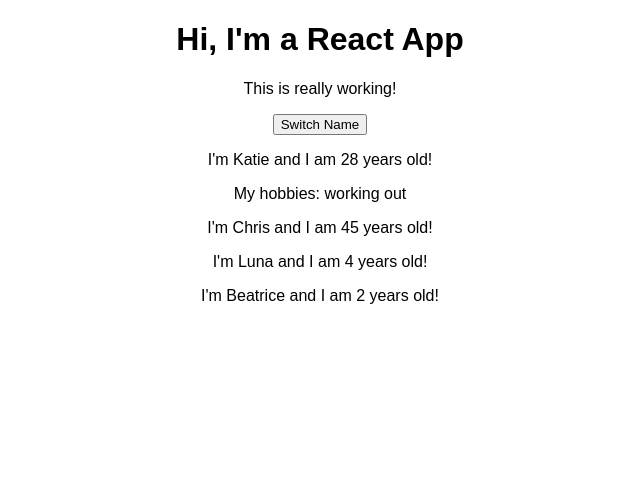
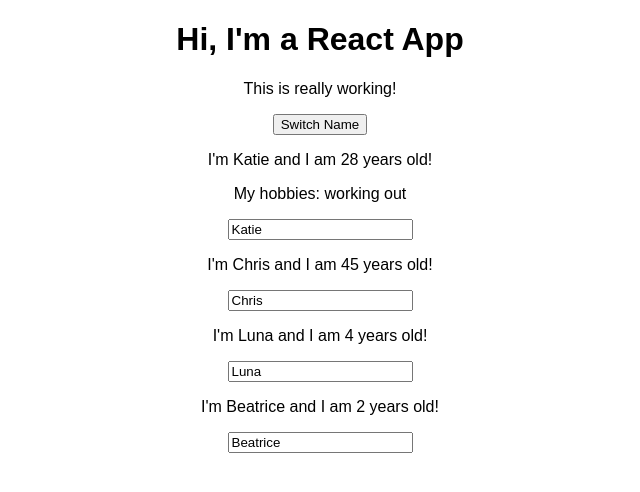
Before and after one commit to Meowsers25/react_app1, a React (Create React App) app: page / in a window 1280 px wide. Shown: the top 492 px of the page, without its empty margins (320-960 px from the left). Built offline with nearby package versions, Linux system fonts and the light colour scheme.

Commit message:
added two way binding

```diff
--- a/src/App.js
+++ b/src/App.js
@@ -26,6 +26,17 @@
     })
   }
 
+  nameChangedHandler = ( event ) => {
+    this.setState({
+      persons: [
+        {name: 'Katie', age: 28},
+        {name: 'Chris', age: 45},
+        {name: event.target.value, age: 4},
+        {name: 'Beatrice', age: 2}
+      ]
+    })
+  }
+
   render() {
     return (
       //must use className in jsx
@@ -46,7 +57,8 @@
             age={this.state.persons[1].age}/>
         <Person
            name={this.state.persons[2].name}
-            age={this.state.persons[2].age}/>
+            age={this.state.persons[2].age}
+            changed={this.nameChangedHandler} />
         <Person
            name={this.state.persons[3].name}
             age={this.state.persons[3].age}/>
--- a/src/Person/Person.js
+++ b/src/Person/Person.js
@@ -5,6 +5,7 @@
     <div>
       <p onClick={props.click}>I'm {props.name} and I am {props.age} years old!</p>
       <p>{props.children}</p>
+      <input type="text" onChange={props.changed} value={props.name} />
     </div>
 
 )
```
